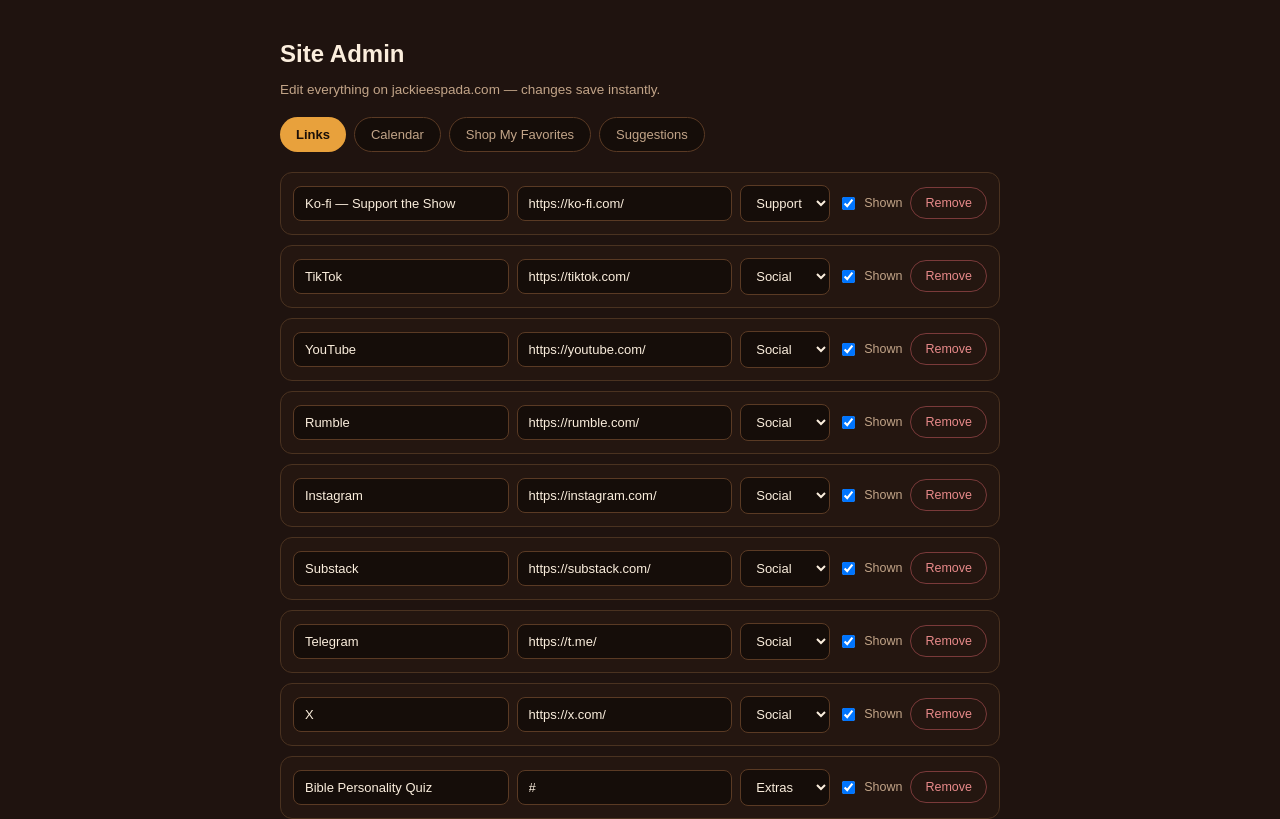
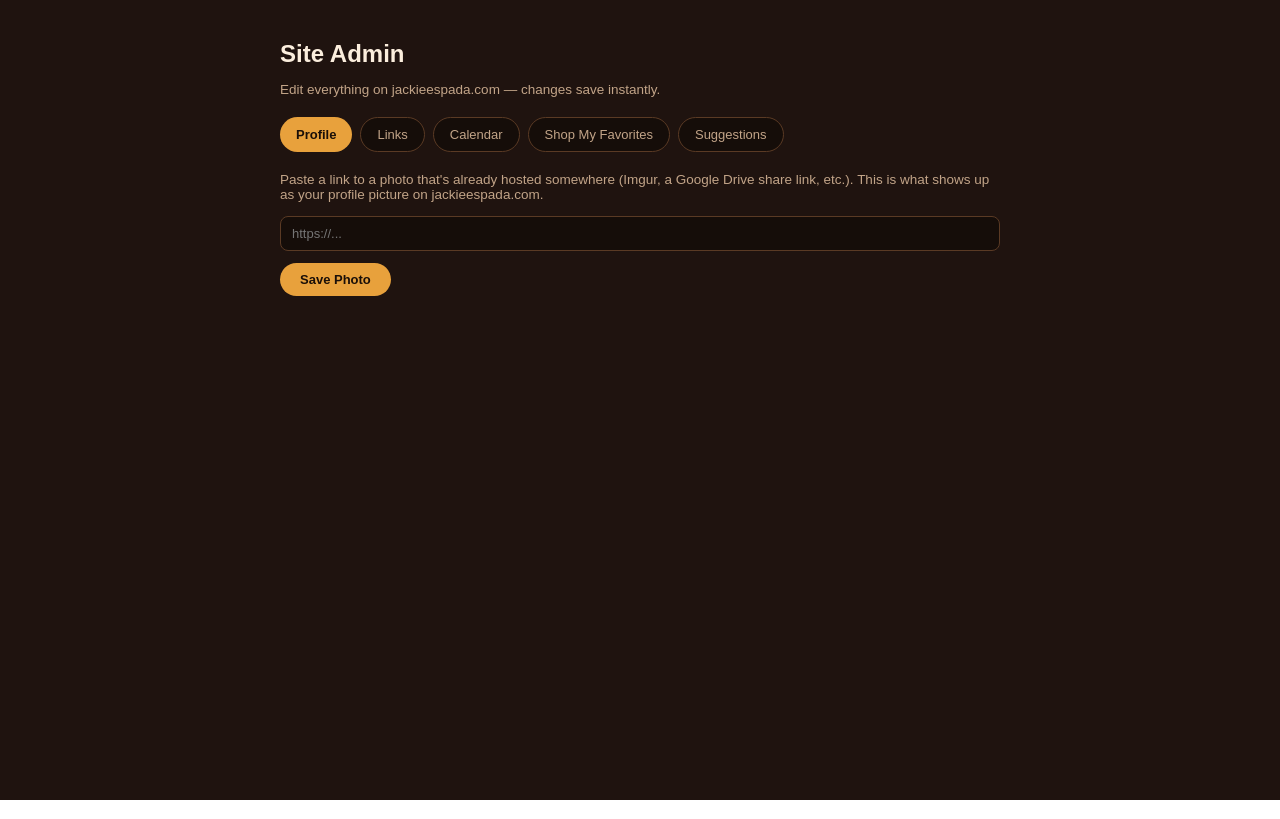
Before and after one commit to jackieespada/midnight.something.special, a Next.js app: page /site-admin in a window 1280 px wide. Shown: the top 819 px of the page. Built offline with nearby package versions, Linux system fonts and the light colour scheme.

Commit message:
Update page.tsx

```diff
--- a/app/site-admin/page.tsx
+++ b/app/site-admin/page.tsx
@@ -3,14 +3,15 @@
 import { useEffect, useState } from "react";
 import type { LinkItem, CalendarEntry, AffiliateItem, Suggestion } from "@/lib/site-state";
 
-type Tab = "links" | "calendar" | "affiliates" | "suggestions";
+type Tab = "profile" | "links" | "calendar" | "affiliates" | "suggestions";
 
 function newId() {
   return Math.random().toString(36).slice(2, 10);
 }
 
 export default function SiteAdminPage() {
-  const [tab, setTab] = useState<Tab>("links");
+  const [tab, setTab] = useState<Tab>("profile");
+  const [photoUrl, setPhotoUrl] = useState("");
   const [links, setLinks] = useState<LinkItem[]>([]);
   const [calendar, setCalendar] = useState<CalendarEntry[]>([]);
   const [affiliates, setAffiliates] = useState<AffiliateItem[]>([]);
@@ -21,6 +22,7 @@
     fetch("/api/site/state", { cache: "no-store" })
       .then((r) => r.json())
       .then((data) => {
+        setPhotoUrl(data.photoUrl || "");
         setLinks(data.links || []);
         setCalendar(data.calendar || []);
         setAffiliates(data.affiliates || []);
@@ -31,6 +33,16 @@
   }
 
   useEffect(loadAll, []);
+
+  async function savePhoto(next: string) {
+    setPhotoUrl(next);
+    await fetch("/api/site/photo", {
+      method: "POST",
+      headers: { "Content-Type": "application/json" },
+      body: JSON.stringify({ photoUrl: next }),
+    });
+    flash("Photo saved.");
+  }
 
   async function saveLinks(next: LinkItem[]) {
     setLinks(next);
@@ -92,12 +104,13 @@
         <p style={styles.sub}>Edit everything on jackieespada.com — changes save instantly.</p>
 
         <div style={styles.tabs}>
-          {(["links", "calendar", "affiliates", "suggestions"] as Tab[]).map((t) => (
+          {(["profile", "links", "calendar", "affiliates", "suggestions"] as Tab[]).map((t) => (
             <button
               key={t}
               onClick={() => setTab(t)}
               style={tab === t ? styles.tabActive : styles.tab}
             >
+              {t === "profile" && "Profile"}
               {t === "links" && "Links"}
               {t === "calendar" && "Calendar"}
               {t === "affiliates" && "Shop My Favorites"}
@@ -108,6 +121,9 @@
 
         {status && <div style={styles.flash}>{status}</div>}
 
+        {tab === "profile" && (
+          <ProfileEditor photoUrl={photoUrl} onSave={savePhoto} />
+        )}
         {tab === "links" && (
           <LinksEditor links={links} onSave={saveLinks} />
         )}
@@ -121,6 +137,35 @@
           <SuggestionsList suggestions={suggestions} onRead={markRead} onDelete={deleteSuggestion} />
         )}
       </div>
+    </div>
+  );
+}
+
+// ---------- Profile ----------
+function ProfileEditor({ photoUrl, onSave }: { photoUrl: string; onSave: (url: string) => void }) {
+  const [local, setLocal] = useState(photoUrl);
+  useEffect(() => setLocal(photoUrl), [photoUrl]);
+
+  return (
+    <div>
+      <p style={{ color: "#c2a488", fontSize: 13.5, marginBottom: 14 }}>
+        Paste a link to a photo that's already hosted somewhere (Imgur, a Google Drive share link, etc.).
+        This is what shows up as your profile picture on jackieespada.com.
+      </p>
+      {local && (
+        <img
+          src={local}
+          alt="Preview"
+          style={{ width: 120, height: 120, borderRadius: "50%", objectFit: "cover", marginBottom: 14, border: "2px solid #5a3a24" }}
+        />
+      )}
+      <input
+        style={{ ...styles.input, width: "100%", marginBottom: 12 }}
+        value={local}
+        onChange={(e) => setLocal(e.target.value)}
+        placeholder="https://..."
+      />
+      <button style={styles.saveBtn} onClick={() => onSave(local)}>Save Photo</button>
     </div>
   );
 }
```
